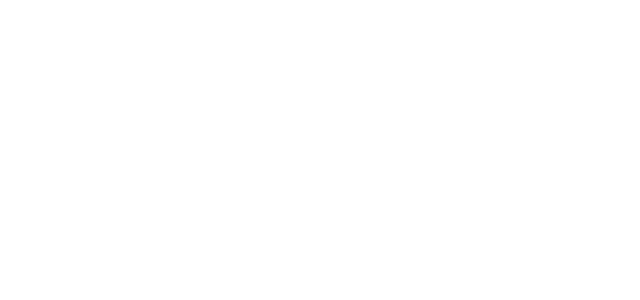
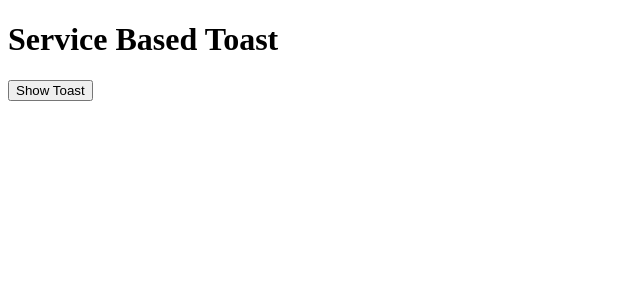
Before and after one commit to abhinav2000kiit/personal-prep, a React (Create React App) app: page /problems/service-based-toast in a window 1280 px wide. Before the commit this address had no page. Shown: the top 300 px of the page, without its empty margins (0-640 px from the left). Built offline with nearby package versions, Linux system fonts and the light colour scheme.

Commit message:
Add Service Based Toast problem with notification service and dynamic toast display

```diff
--- a/src/problems/registry.ts
+++ b/src/problems/registry.ts
@@ -46,4 +46,10 @@
     path: "/problems/toast",
     Component: lazy(() => import("./toast")),
   },
+  {
+    id: "service-based-toast",
+    title: "Service Based Toast",
+    path: "/problems/service-based-toast",
+    Component: lazy(() => import("./service-based-toast")),
+  },
 ];
--- /dev/null
+++ b/src/problems/service-based-toast/index.tsx
@@ -0,0 +1,20 @@
+import { v4 as uuidv4 } from "uuid";
+import NotificationService from "./services/NotificationService";
+
+const Index = () => {
+  const createNotification = () => {
+    new NotificationService({
+      message: `Hello, world! ${uuidv4()}`,
+      duration: 3000,
+    });
+  };
+
+  return (
+    <div>
+      <h1>Service Based Toast</h1>
+      <button onClick={() => createNotification()}>Show Toast</button>
+    </div>
+  );
+};
+
+export default Index;
--- /dev/null
+++ b/src/problems/service-based-toast/services/NotificationService/index.ts
@@ -0,0 +1,40 @@
+class NotificationService {
+  private element: HTMLElement | null = null;
+  private subscription: NodeJS.Timeout | null = null;
+
+  constructor({
+    message,
+    duration = 3000,
+  }: {
+    message: string;
+    duration?: number;
+  }) {
+    // Create the notification element
+    this.element = document.createElement("div");
+    this.element.innerHTML = message;
+
+    this.show(duration);
+  }
+
+  show(duration: number) {
+    if (this.element) {
+      document.body.appendChild(this.element);
+    }
+    this.subscription = setTimeout(() => {
+      this.destroy();
+    }, duration);
+  }
+
+  destroy() {
+    if (this.subscription) {
+      clearTimeout(this.subscription);
+    }
+    if (this.element) {
+      this.element.remove();
+    }
+    this.subscription = null;
+    this.element = null;
+  }
+}
+
+export default NotificationService;
```
